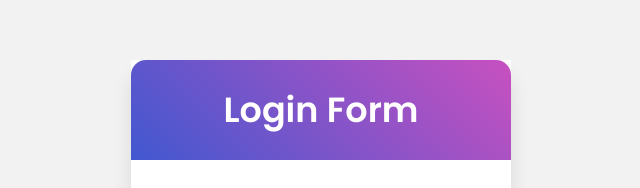
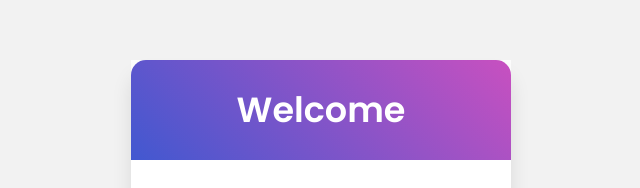
Before and after one commit to lkmSasanga/fas-web-app, a React (Create React App) app: page / in a window 1280 px wide. Shown: the part 108-296 px from the top of the page, without its empty margins (319-959 px from the left). Built offline with nearby package versions, Linux system fonts and the light colour scheme.

Commit message:
signup added

```diff
--- a/src/App.js
+++ b/src/App.js
@@ -5,6 +5,7 @@ import './App.css';
 // import Layout from './containers/Layout/Layout';
 import InputControl from './containers/InputControl/InputControl';
 import Login from "./containers/Login/Login";
+import SignUp from "./containers/Login/SignUp/Signup";
 
 class App extends Component{
     render() {
@@ -15,6 +16,7 @@ class App extends Component{
                         {/*<Layout>*/}
                             <Switch>
                                 <Route path="/" component={Login}/>
+                                <Route path="/signup" component={SignUp}/>
                                 <Route path="/search" component={InputControl}/>
                             </Switch>
                         {/*</Layout>*/}
--- a/src/containers/Login/Login.js
+++ b/src/containers/Login/Login.js
@@ -2,11 +2,16 @@ import React, { Component } from "react";
 import Classes from './Login.module.css';
 
 class Login extends Component {
+
+    SignUpClickHandler = () => {
+
+    }
+
     render() {
         return (
             <div className={Classes.wrapper}>
                 <div className={Classes.title}>
-                    Login Form
+                    Welcome
                 </div>
                 <form action="#">
                     <div className={Classes.field}>
@@ -29,7 +34,7 @@ class Login extends Component {
                         <input type="submit" value="Login"/>
                     </div>
                     <div className={Classes.signupLink}>
-                        Not a member? <a href="#">Signup now</a></div>
+                        Not a member? <a href="/signup" onClick={this.SignUpClickHandler}>Signup now</a></div>
                 </form>
             </div>
         )
--- /dev/null
+++ b/src/containers/Login/SignUp/Signup.js
@@ -0,0 +1,14 @@
+import React, { Component } from "react";
+import Login from '../Login'
+
+class Signup extends Component {
+    render() {
+        return (
+            <div>
+                <h1>Signup</h1>
+            </div>
+        )
+    }
+}
+
+export default Signup
```
Also changed, not shown: 1 other file (tests, documents, lock files or other folders).
